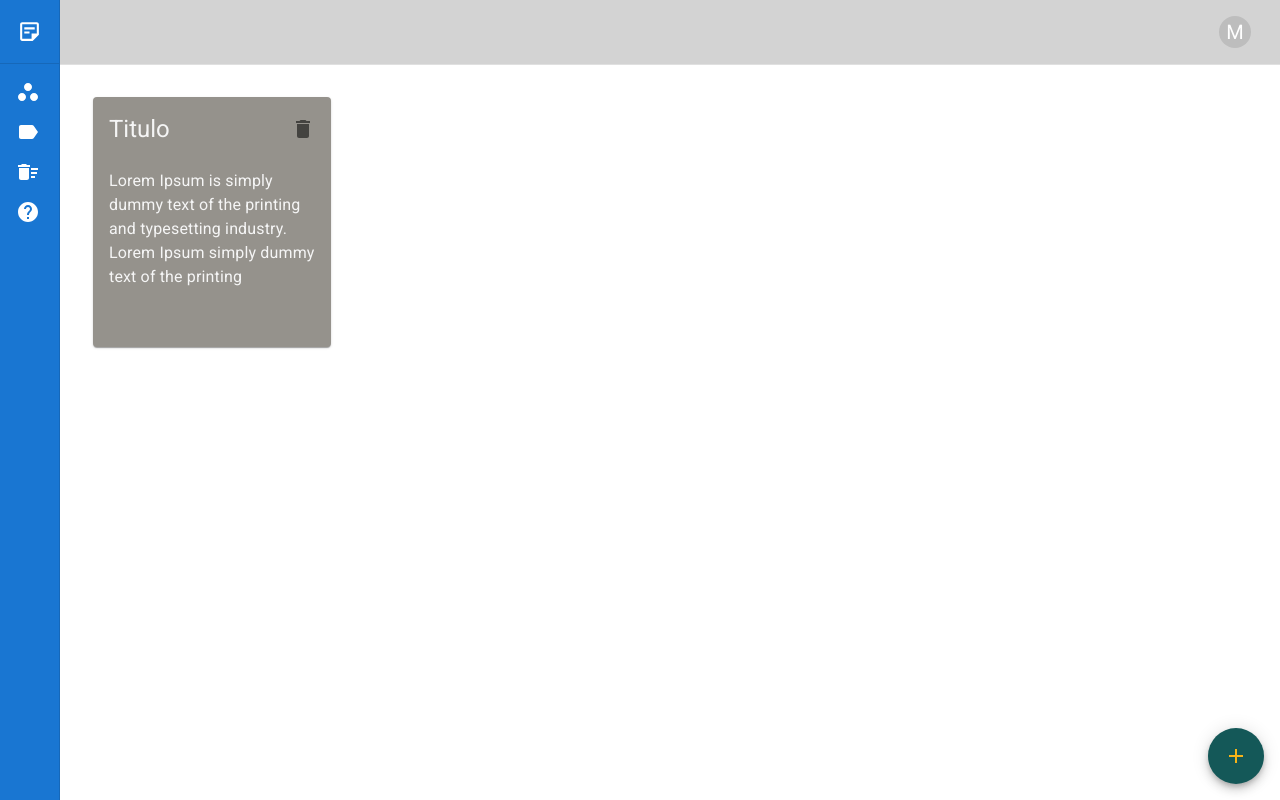
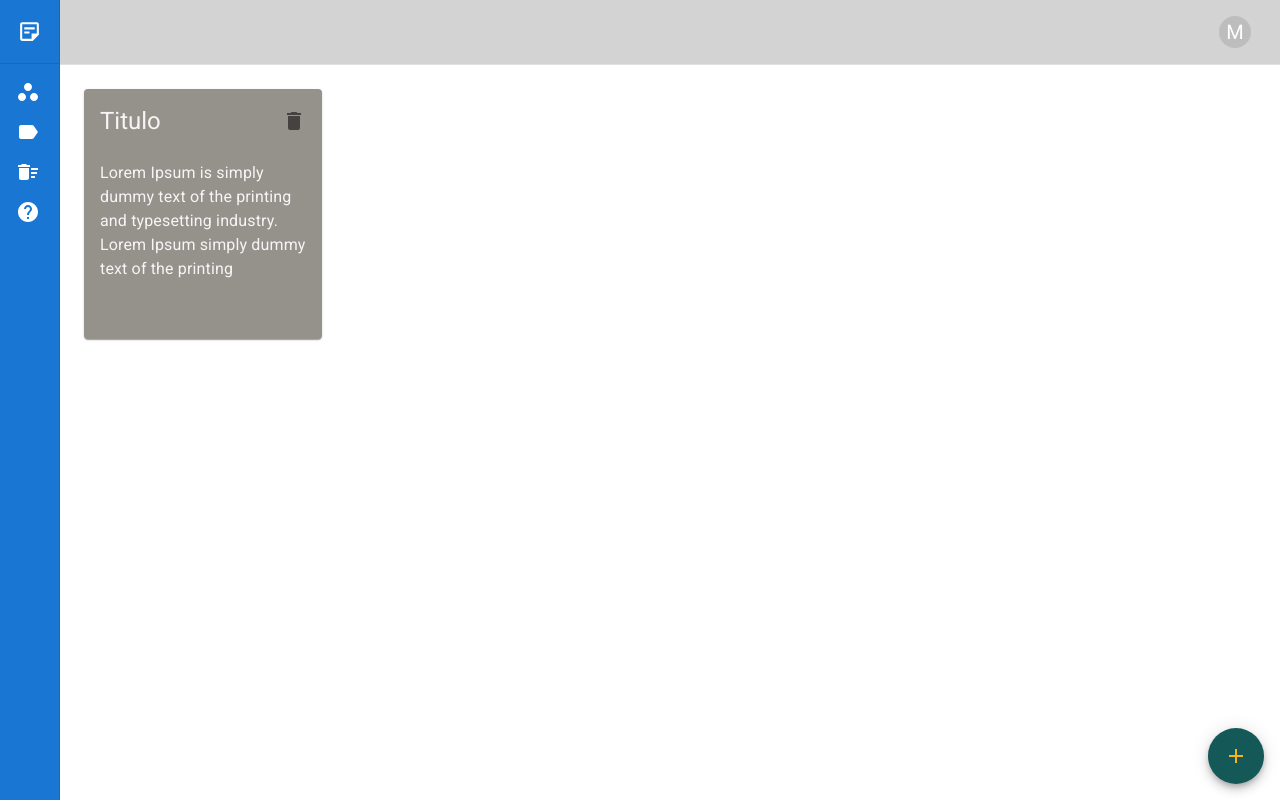
Before and after one commit to Mannelpz25/HermesDev, a React (Vite) app: page / in a window 1280 px wide. Shown: the top 800 px of the page. Built offline with nearby package versions, Linux system fonts and the light colour scheme.

Commit message:
Arreglando margenes

```diff
--- a/src/Notes/Pages/NotesPage.jsx
+++ b/src/Notes/Pages/NotesPage.jsx
@@ -16,7 +16,7 @@ export const NotesPage = () => {
     <NotesLayout>
 
         <NotePane />
-        <Grid container sx={{ml: `calc(${61}px)` , mr: 1}}>
+        <Grid container sx={{ml: `calc(${60}px)` , mr: 0}}>
             {
                 notes.map(note =>(
                     <Grid item key={ note.id}>
--- a/src/Notes/components/NoteCard.jsx
+++ b/src/Notes/components/NoteCard.jsx
@@ -33,7 +33,7 @@ export const NoteCard = ({title, body, color, id, date}) => {
     }
 
   return (
-    <Card sx={{ bgcolor: color, minHeight: 250, minWidth: 180, maxWidth: 238, m: 2 }}>
+    <Card sx={{ bgcolor: color, minHeight: 250, minWidth: 180, maxWidth: 238, m: 1 }}>
 
       <CardHeader
         action={
--- a/src/Notes/layout/NotesLayout.jsx
+++ b/src/Notes/layout/NotesLayout.jsx
@@ -8,7 +8,7 @@ import { TopBar } from "../components/TopBar";
 export const NotesLayout = ({children}) => {
   return (
     <>
-        <Box  sx={{display: 'flex', m: 0}}>
+        <Box  sx={{display: 'flex', m: 0, p:0}}>
             <TopBar drawerWidth={60}/>
         </Box>
         <SideBar drawerWidth={60}/>
```
